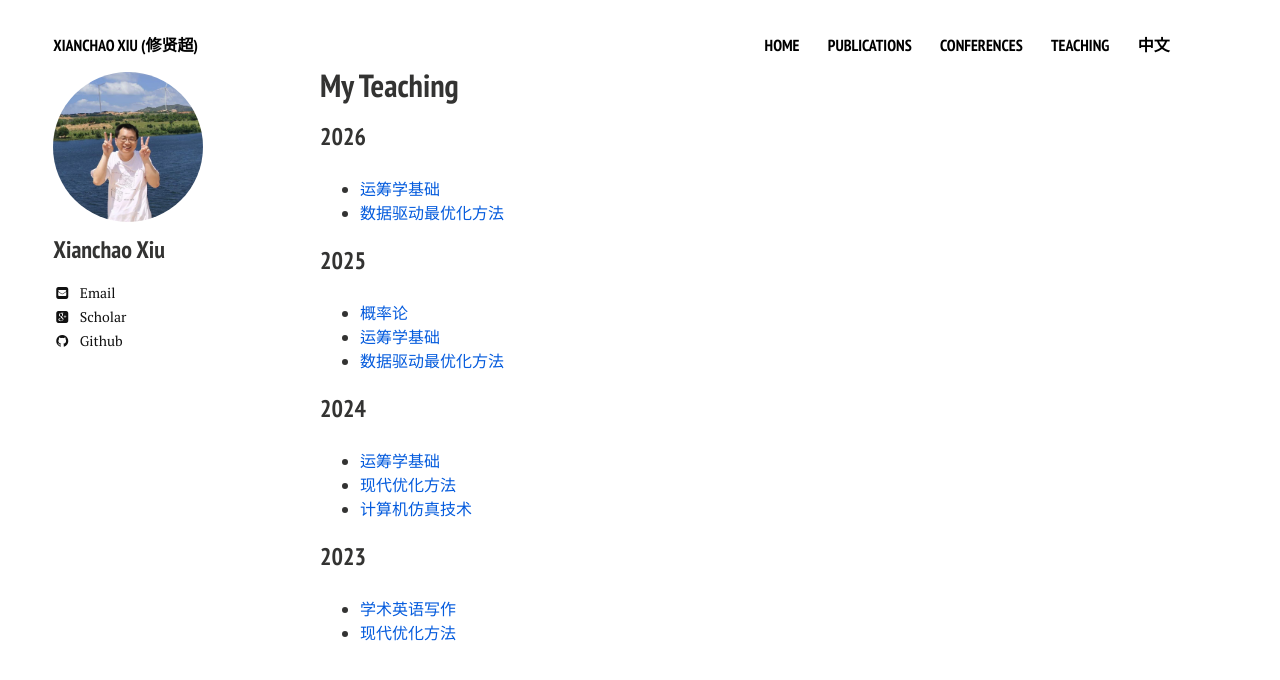
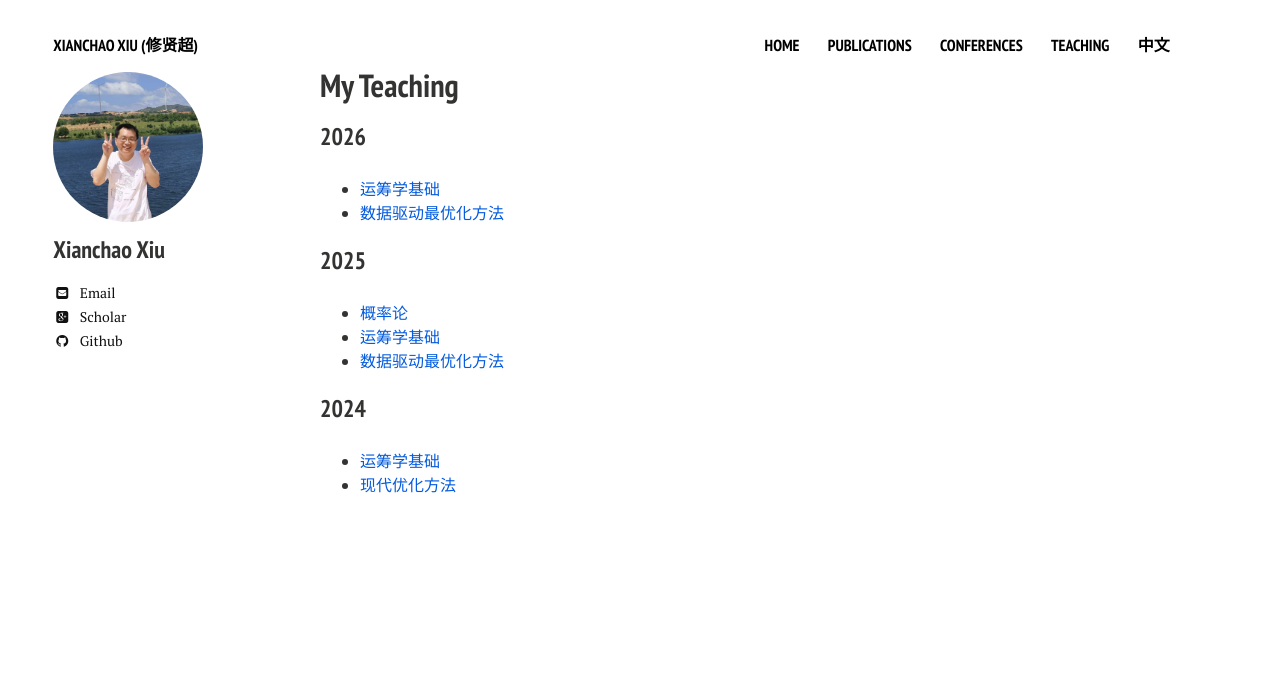
Before and after one commit to xianchaoxiu/xianchaoxiu.github.io, a Jekyll site: the page built from teaching/index.md, in a window 1280 px wide. Shown: the top 680 px of the page. Built offline with Jekyll 4.4.1, drawn with Linux system fonts in a browser that asks for light colours; nearby versions of some CDN libraries.

Commit message:
Update index.md

```diff
--- a/teaching/index.md
+++ b/teaching/index.md
@@ -20,9 +20,3 @@ share: false
 ### 2024
 * <a href="https://xianchaoxiu.github.io/teaching/OR/2024" class="textlink" target="_blank"> 运筹学基础  </a><br>
 * <a href="https://xianchaoxiu.github.io/teaching/OPT/2024" class="textlink" target="_blank"> 现代优化方法  </a><br>
-* <a href="https://xianchaoxiu.github.io/teaching/CAD/2024" class="textlink" target="_blank"> 计算机仿真技术  </a><br>
-
-
-### 2023
-* <a href="https://xianchaoxiu.github.io/teaching/SW/2023" class="textlink" target="_blank"> 学术英语写作  </a><br>
-* <a href="https://xianchaoxiu.github.io/teaching/OPT/2023" class="textlink" target="_blank"> 现代优化方法  </a><br>
```
